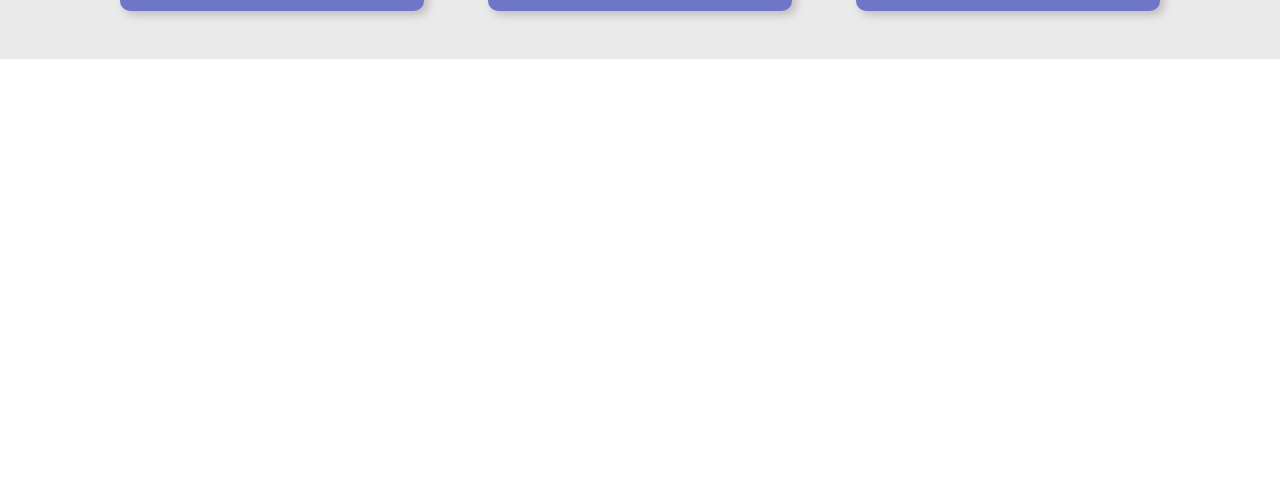
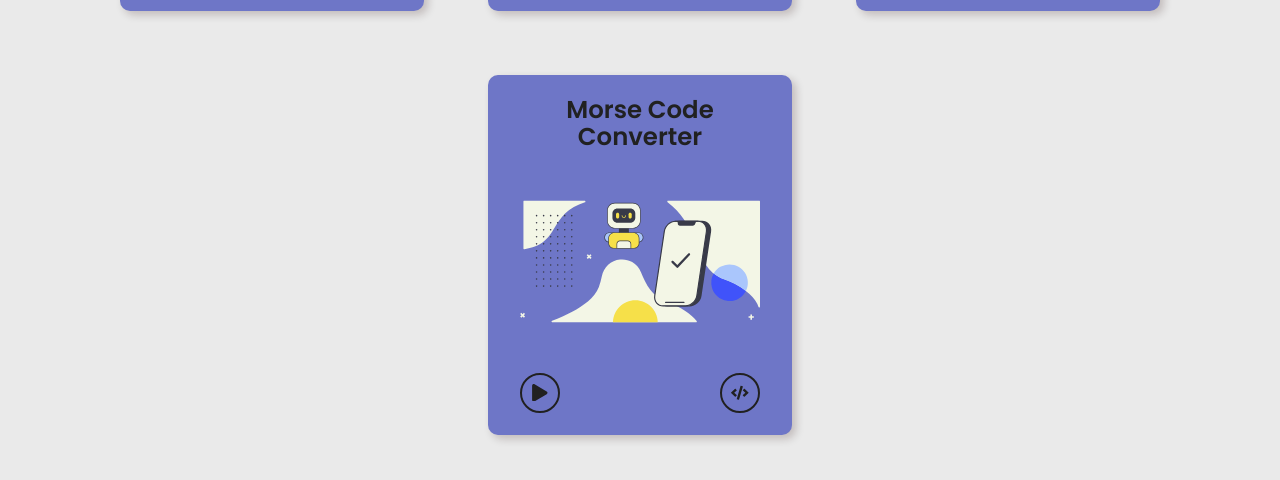
Before and after one commit to decoded-cipher/portfolio_2.0, a React (Create React App) app: page /projects in a window 1280 px wide. Shown: the part 1649-2129 px from the top of the page. Before the commit the page ends 1708 px from the top, so only its background shows below. Built offline with nearby package versions, Linux system fonts and the light colour scheme; a web font is replaced by a local one.

Commit message:
Updations on Blog, Projects & Testimonials

```diff
--- a/src/data/blogData.js
+++ b/src/data/blogData.js
@@ -12,7 +12,7 @@ export const blogData = [
         title: 'TENSOR PROCESSING UNITS: BOTH HISTORY AND APPLICATIONS',
         description: 'Google announced its Tensor Processing Units (TPU for short), in May 2016 as a Custom made Application Specific...',
         date: 'Apr 21, 2019',
-        image: 'https://blog.cloudware.bg/wp-content/uploads/2019/02/cpu_5.jpg',
+        image: 'https://storage.googleapis.com/kaggle-media/tpu/tpuv3angle.jpg',
         url: 'https://medium.com/@decoded_cipher/tensor-processing-units-both-history-and-applications-b3479d92a61d'
     },
     {
--- a/src/data/projectsData.js
+++ b/src/data/projectsData.js
@@ -96,6 +96,15 @@ export const projectsData = [
         demo: '#',
         image: four
     },
+    {
+        id: 10,
+        projectName: 'Morse Code Converter',
+        projectDesc: 'A morse code generator that converts typed text to morse code & to its equivalent sounds.',
+        tags: ['Handlebars', 'Node.js'],
+        code: 'https://github.com/decoded-cipher/morsecode-converter',
+        demo: 'https://verbose-reflective-recorder.glitch.me/',
+        image: ten
+    },
 ]
 
 
--- a/src/data/testimonialsData.js
+++ b/src/data/testimonialsData.js
@@ -44,11 +44,11 @@ export const testimonialsData = [
     //     text: 'Ralph Lauren was one of the best things that ever happened to me. My portfolio made that dream happen. I owe you guys.',
     //     image: girl3
     // },
-    // {
-    //     id: 6,
-    //     name: 'Ross Geller',
-    //     title: 'Paleontologist',
-    //     text: "Be it 'Rocks' or 'Bones', you need a website to display it. This is it. Great work guys !",
-    //     image: boy3
-    // }
+    {
+        id: 6,
+        name: 'Adithyan Jayakumar',
+        title: 'Media Lead | GTech µLearn',
+        text: "His work while with me in GTech µLearn has been highly significant as he brought a lot of new ideas to the table while also being the most optimistic a person can be, not giving up even when the most strenuous of tasks showed up.",
+        image: boy3
+    }
 ]
```
